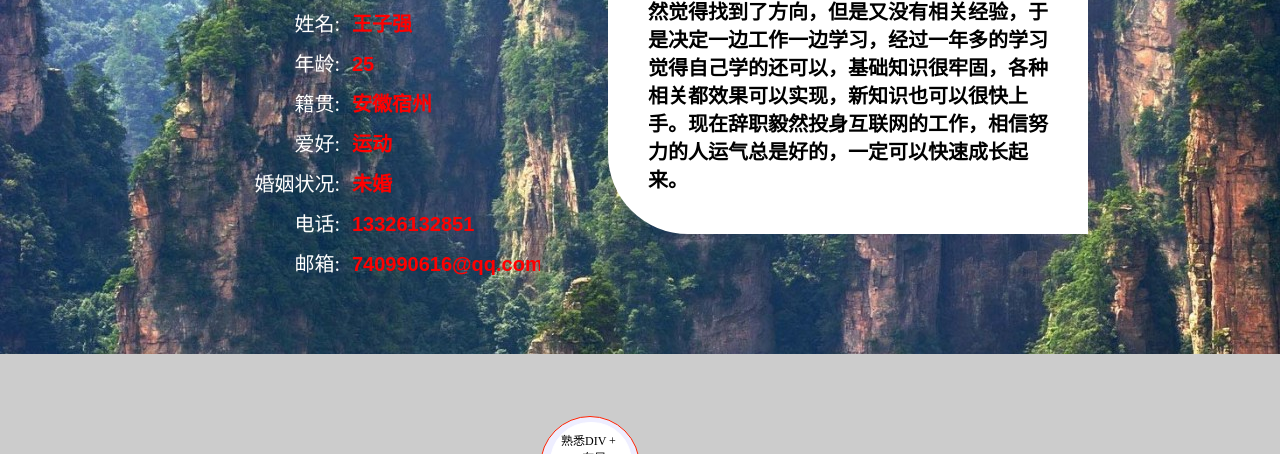
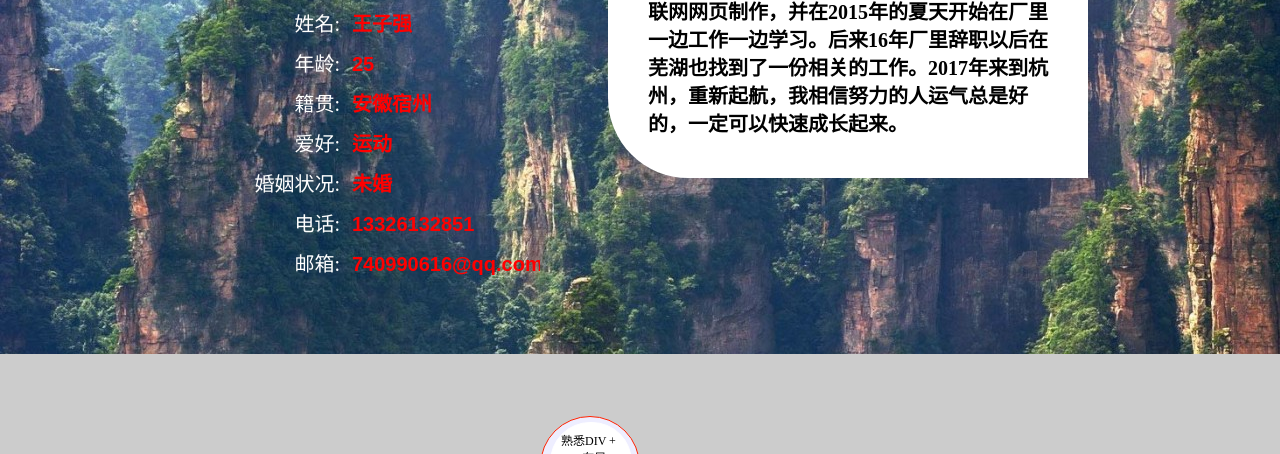
Before and after one commit to jornze/jornzResume, a plain HTML site: page index.html in a window 1280 px wide. Shown: the part 646-1100 px from the top of the page. Drawn offline with Linux system fonts and the light colour scheme.

Commit message:
Update index.html

```diff
--- a/index.html
+++ b/index.html
@@ -49,7 +49,7 @@
 		</div>
 		<div class="m2right">
 			<p>
-				我不是计算机专业出身，2014年毕业以后，在读书的城市学过修售打印机、卖过轮胎。2015年初来到杭州，接触到了WEB前端开发，突然觉得找到了方向，但是又没有相关经验，于是决定一边工作一边学习，经过一年多的学习觉得自己学的还可以，基础知识很牢固，各种相关都效果可以实现，新知识也可以很快上手。现在辞职毅然投身互联网的工作，相信努力的人运气总是好的，一定可以快速成长起来。
+				我不是计算机专业出身，2014年毕业以后，在的芜湖工厂实习并工作一年多，觉得在厂里不是自己想要的，于是在朋友的帮助下接触到互联网网页制作，并在2015年的夏天开始在厂里一边工作一边学习。后来16年厂里辞职以后在芜湖也找到了一份相关的工作。2017年来到杭州，重新起航，我相信努力的人运气总是好的，一定可以快速成长起来。
 			</p>
 		</div>
 	</div>
```
